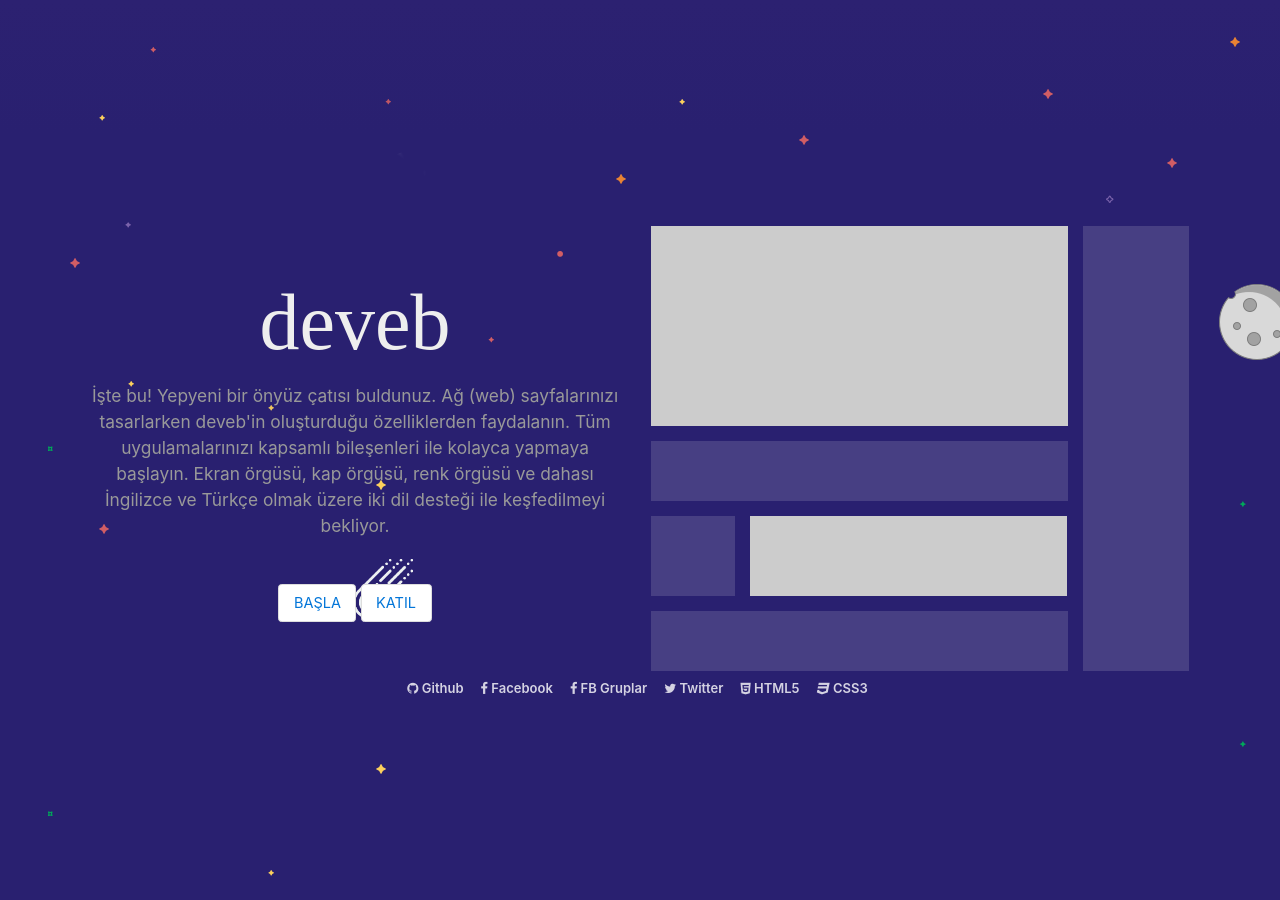
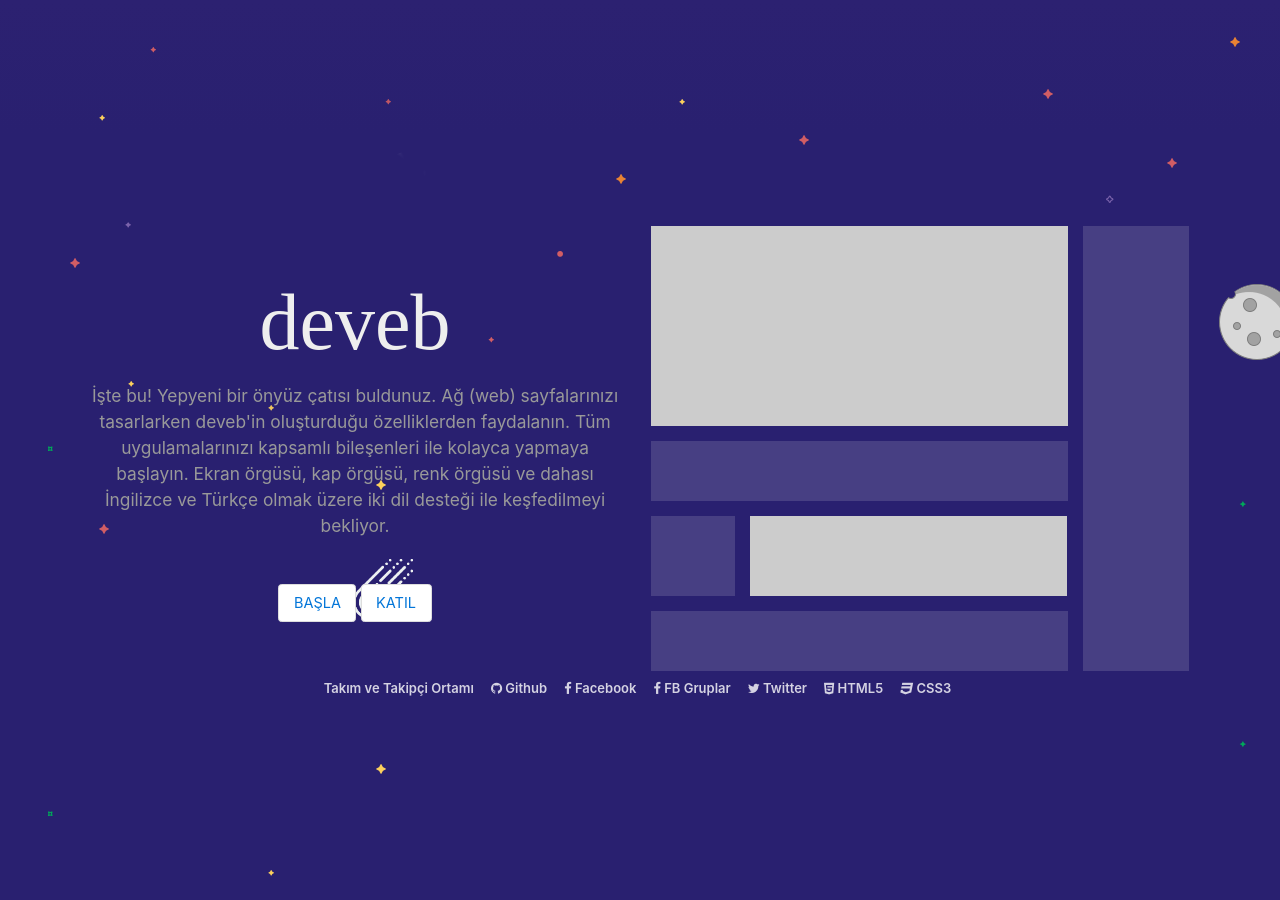
Before and after one commit to data-deveb/data-deveb.github.io, a Jekyll site: the page built from index.html, in a window 1280 px wide. Built offline with Jekyll 4.4.1, drawn with Linux system fonts in a browser that asks for light colours; some web fonts are replaced.

Commit message:
Alt bölgeye bağ
Ziyaretçiler discord'a gelebilsin diye alt bölgeye bağ eklendi.

```diff
--- a/_includes/foot.html
+++ b/_includes/foot.html
@@ -1,5 +1,6 @@
 <div class="" data-gnl="24 ortada göbekte">
   <ul class="menü-genel">
+    <li><a href="https://discord.gg/GeaYaCb">Takım ve Takipçi Ortamı</a></li>
     <li><a href="https://github.com/djangoogreniyorum/deveb"><i class="fa fa-github"></i> Github </a></li>
     <li><a href="https://www.facebook.com/datadeveb/"> <i class="fa fa-facebook"></i> Facebook </a></li>
     <li><a href="https://www.facebook.com/groups/1818283228485179/"> <i class="fa fa-facebook"></i> FB Gruplar </a></li>
```
